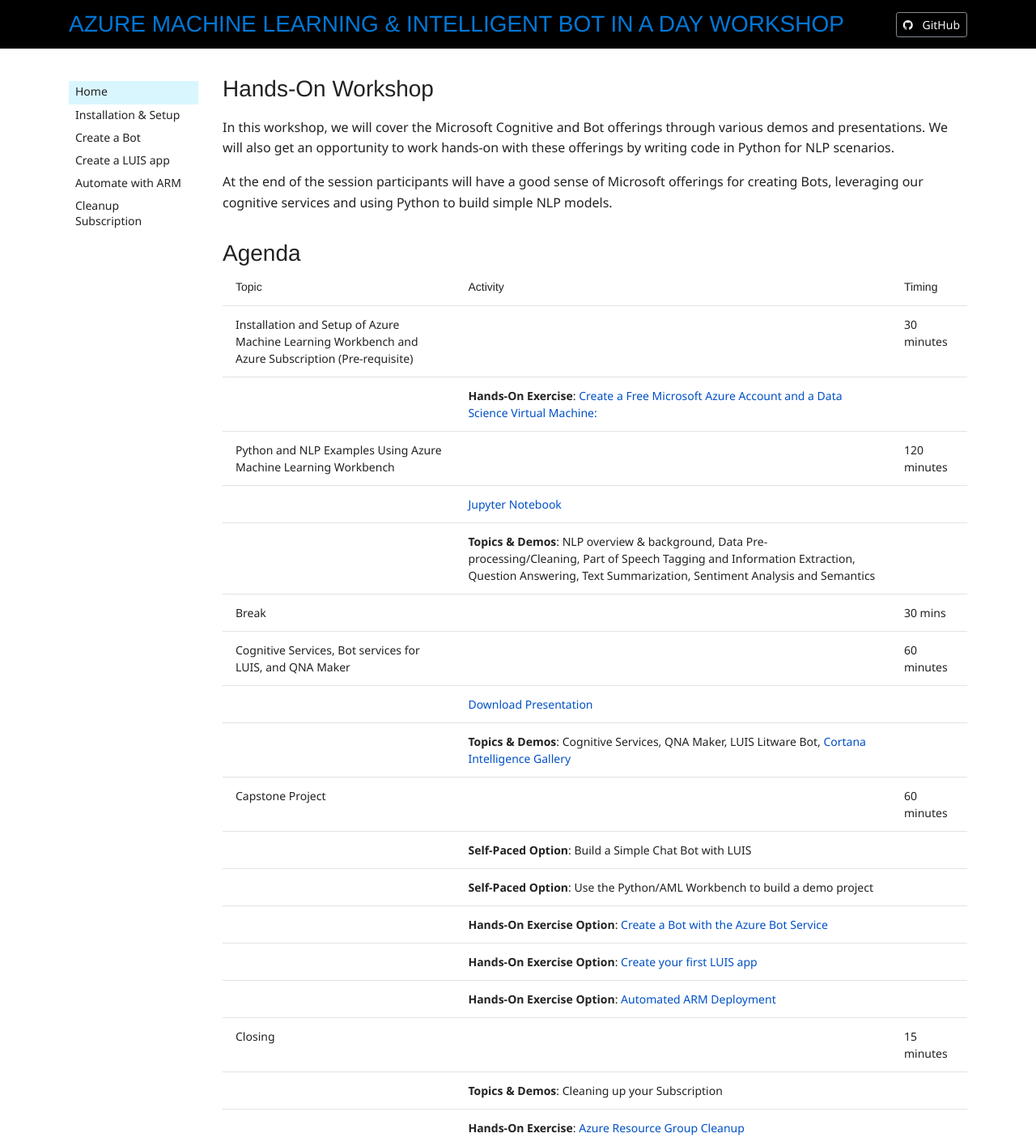
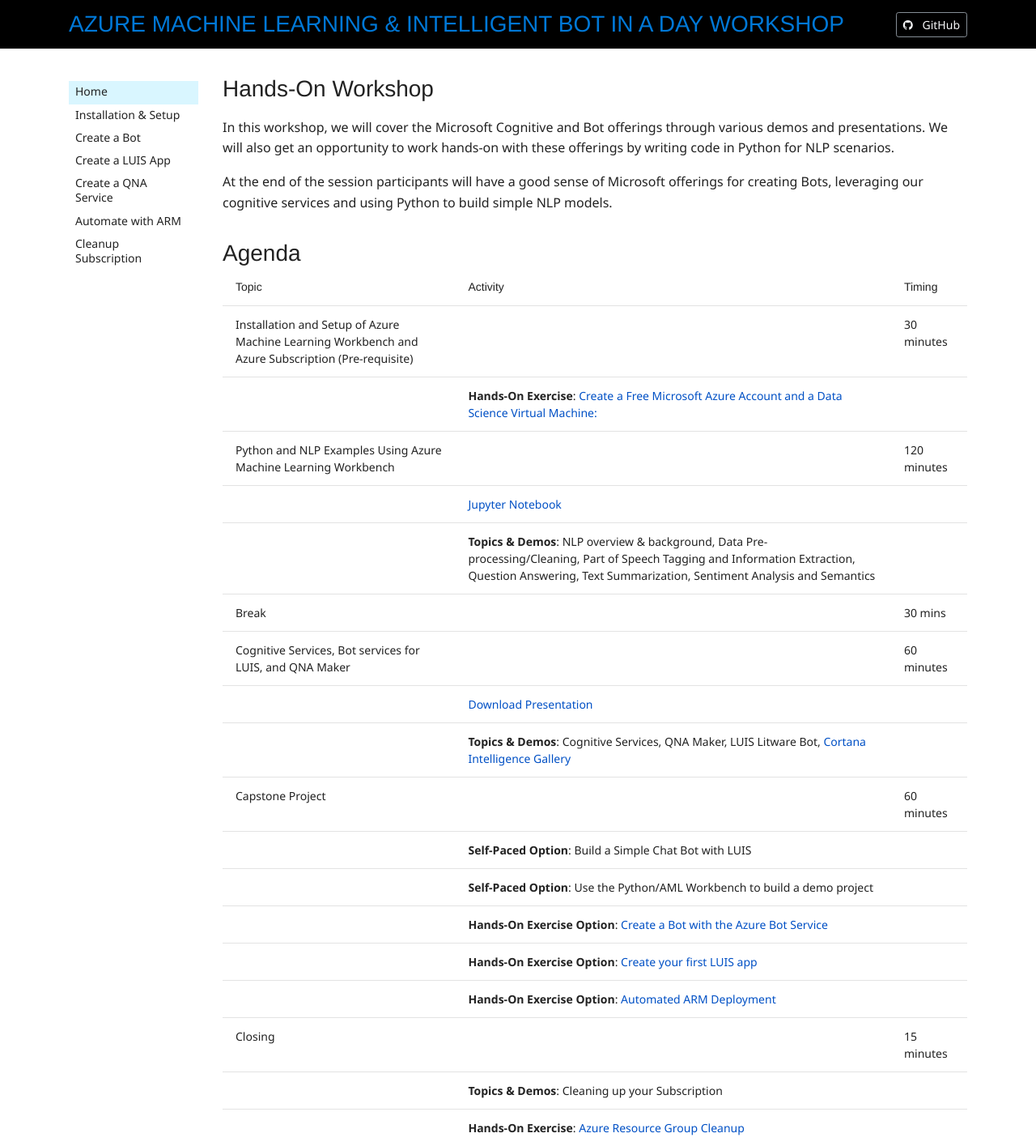
Before and after one commit to scook-valorem/bot-in-a-day, a Jekyll site: the page built from readme.md, in a window 1280 px wide. Shown: the whole page at 81% size. Built offline with Jekyll 4.4.1, drawn with Linux system fonts in a browser that asks for light colours; nearby versions of some CDN libraries.

Commit message:
Update navigation.html

```diff
--- a/_includes/navigation.html
+++ b/_includes/navigation.html
@@ -10,7 +10,10 @@
             <a href="bot.html">Create a Bot</a>
         </li>
         <li{% if page.url == "/luis.html" %} class="bg-note"{% endif %}>
-            <a href="luis.html">Create a LUIS app</a>
+            <a href="luis.html">Create a LUIS App</a>
+        </li>
+        <li{% if page.url == "/qna.html" %} class="bg-note"{% endif %}>
+            <a href="qna.html">Create a QNA Service</a>
         </li>
         <li{% if page.url == "/arm.html" %} class="bg-note"{% endif %}>
             <a href="arm.html">Automate with ARM</a>
```
